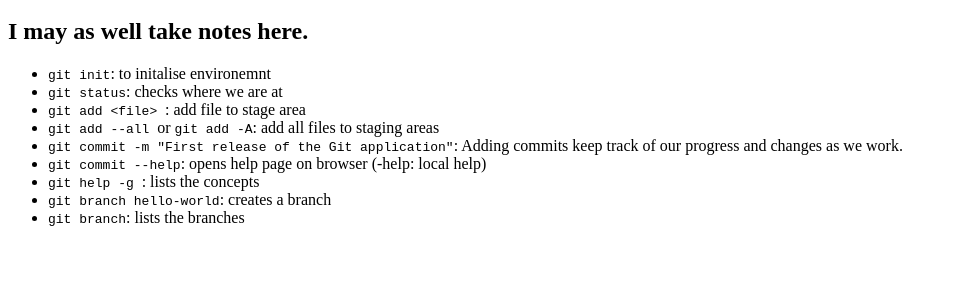
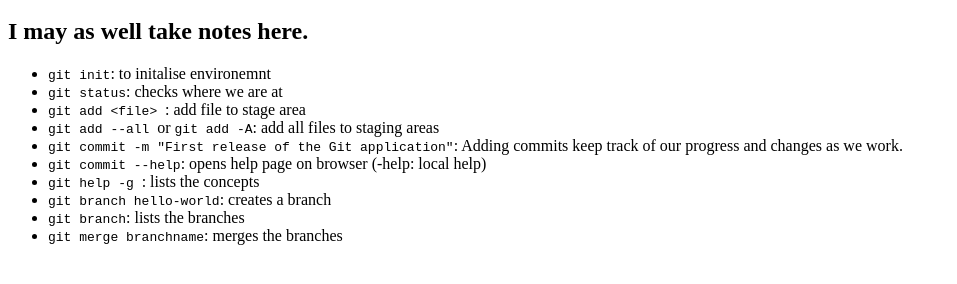
Before and after one commit to nathcast/CourseFromW3schoolsGIT, a plain HTML site: page index.html in a window 1280 px wide. Shown: the part 48-332 px from the top of the page, without its empty margins (0-957 px from the left). Drawn offline with Linux system fonts and the light colour scheme.

Commit message:
added a line about merging

```diff
--- a/index.html
+++ b/index.html
@@ -18,6 +18,7 @@
     <li><code>git help -g  </code>: lists the concepts </li>
     <li><code>git branch hello-world</code>: creates a branch</li>
     <li><code>git branch</code>: lists the branches</li>
+    <li><code>git merge branchname</code>: merges the branches</li>
 </ul>
     <p></p>
 </body>
```
